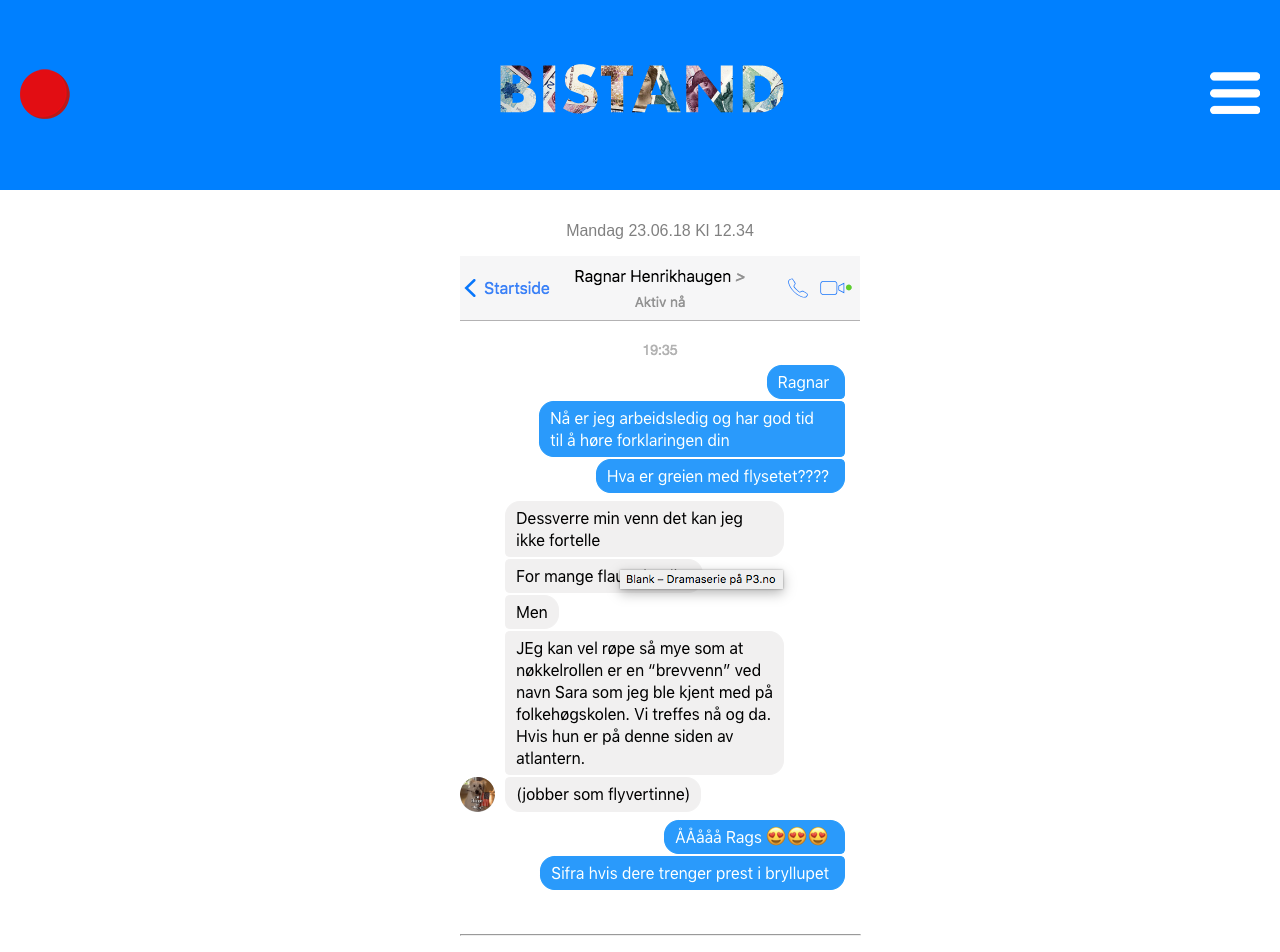
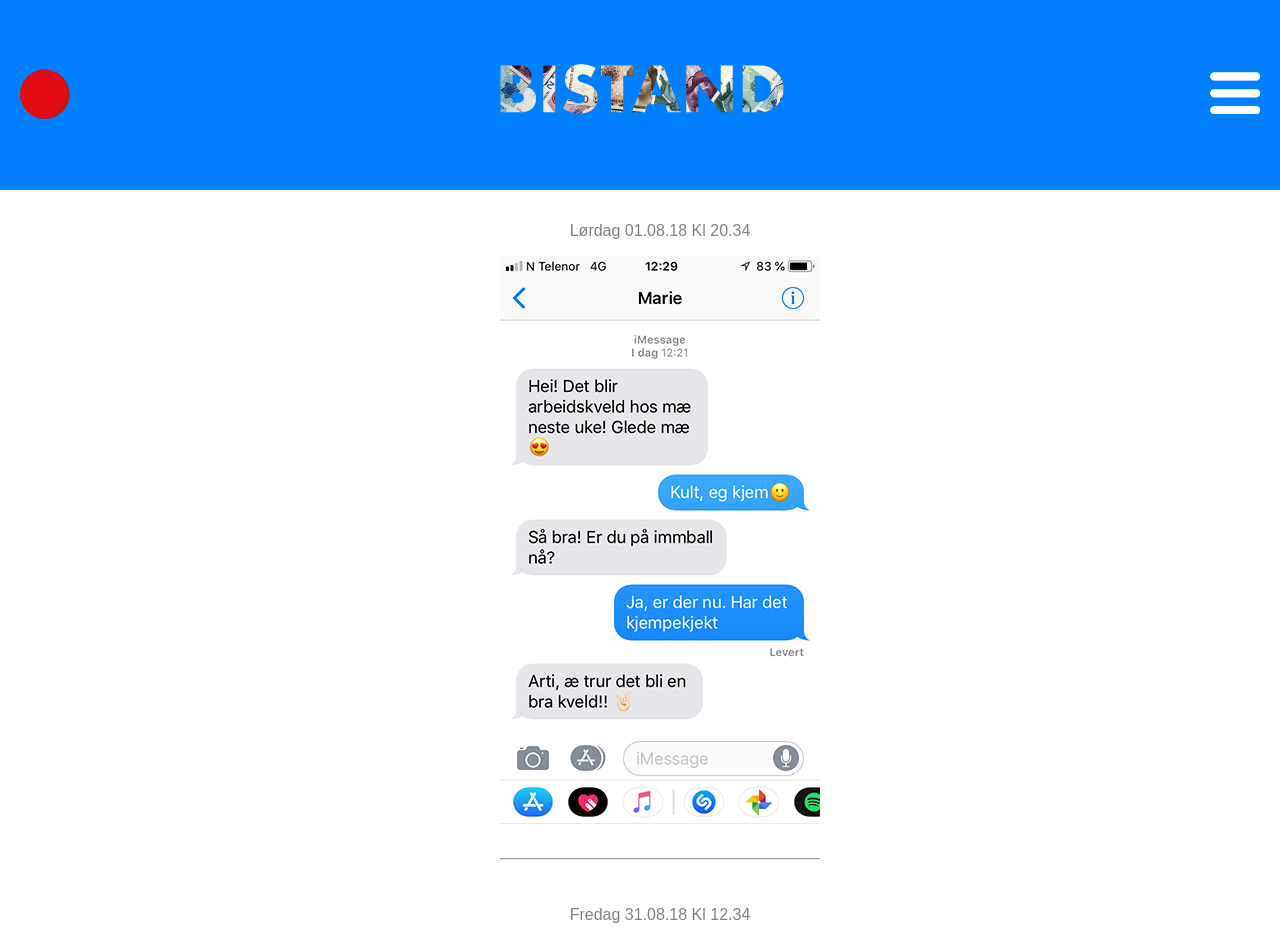
Before and after one commit to hegehaav/bistand, a React (Create React App) app: page / in a window 1280 px wide. Shown: the top 952 px of the page. Built offline with nearby package versions, Linux system fonts and the light colour scheme.

Commit message:
add chat image, update dates

```diff
--- a/src/components/Posts.js
+++ b/src/components/Posts.js
@@ -5,8 +5,8 @@ import Chat from './Chat';
 
 const Posts = ({posts}) => {
   const posts2 = [ //TODO: get from props
-    { id: 2, date:"Mandag 23.06.18 Kl 12.34", type: "CHAT", url: "ChatExample.png"},
-    { id: 1, date:"Mandag 23.06.18 Kl 12.34", type: "CLIP", url: 'https://www.youtube.com/watch?v=4IP_E7efGWE'  }
+    { id: 2, date:"Lørdag 01.08.18 Kl 20.34", type: "CHAT", url: "chat1.png"},
+    { id: 1, date:"Fredag 31.08.18 Kl 12.34", type: "CLIP", url: 'https://www.youtube.com/watch?v=4IP_E7efGWE'  }
 
   ]
   const postList = posts2.map((post) => {
```
Also changed, not shown: src/images/chat1.png (added).
